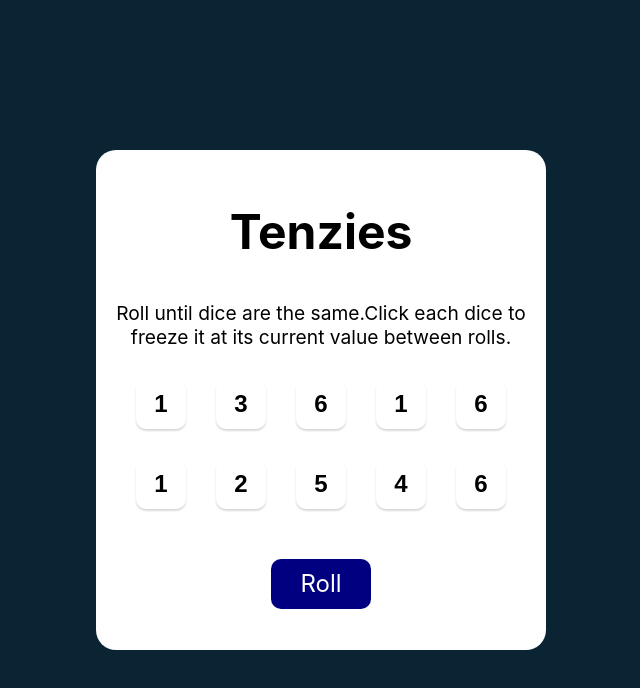
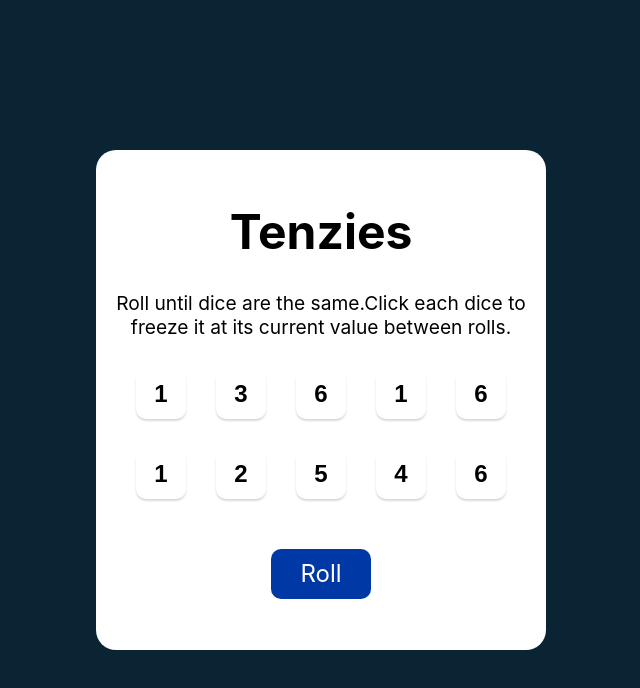
Before and after one commit to dev-ankit-mishra/TenziesGame, a React (Vite) app in the folder tenzies-game/: page / in a window 1280 px wide. Shown: the top 688 px of the page, without its empty margins (319-959 px from the left). Built offline with nearby package versions, Linux system fonts and the light colour scheme.

Commit message:
Changed the Structure of Buttons

```diff
--- a/tenzies-game/src/App.jsx
+++ b/tenzies-game/src/App.jsx
@@ -60,8 +60,8 @@ function App() {
             <div className="container">
                 {diceButtons}
             </div>
-            <button ref={buttonRef} onClick={rollDice} className="rollButton">{gameWon ? "New Game" : "Roll"}</button>
-        {gameWon && <p className="count-para">You took {count} attempts. </p>}
+            <button style={gameWon ? {backgroundColor : "#00563B"} : {backgroundColor : "#0039a6"}} ref={buttonRef} onClick={rollDice} className="rollButton">{gameWon ? "New Game" : "Roll"}</button>
+        {gameWon && <p className="count-para">You rolled {count} times. </p>}
         </main>)
 }
 
--- a/tenzies-game/src/index.css
+++ b/tenzies-game/src/index.css
@@ -51,7 +51,7 @@ body {
   padding: 10px;
   border-radius: 10px;
   border: none;
-  background-color: navy;
+
   color: white;
   font-size: 1.5rem;
   margin-top: 10px;
@@ -61,7 +61,7 @@ body {
 
 .heading{
   font-family: Inter, Arial, Helvetica, sans-serif;
-  margin: 10px;
+  margin: 0px 10px;
   text-align: center;
   font-size: 3rem;
   font-weight: bold;
```
